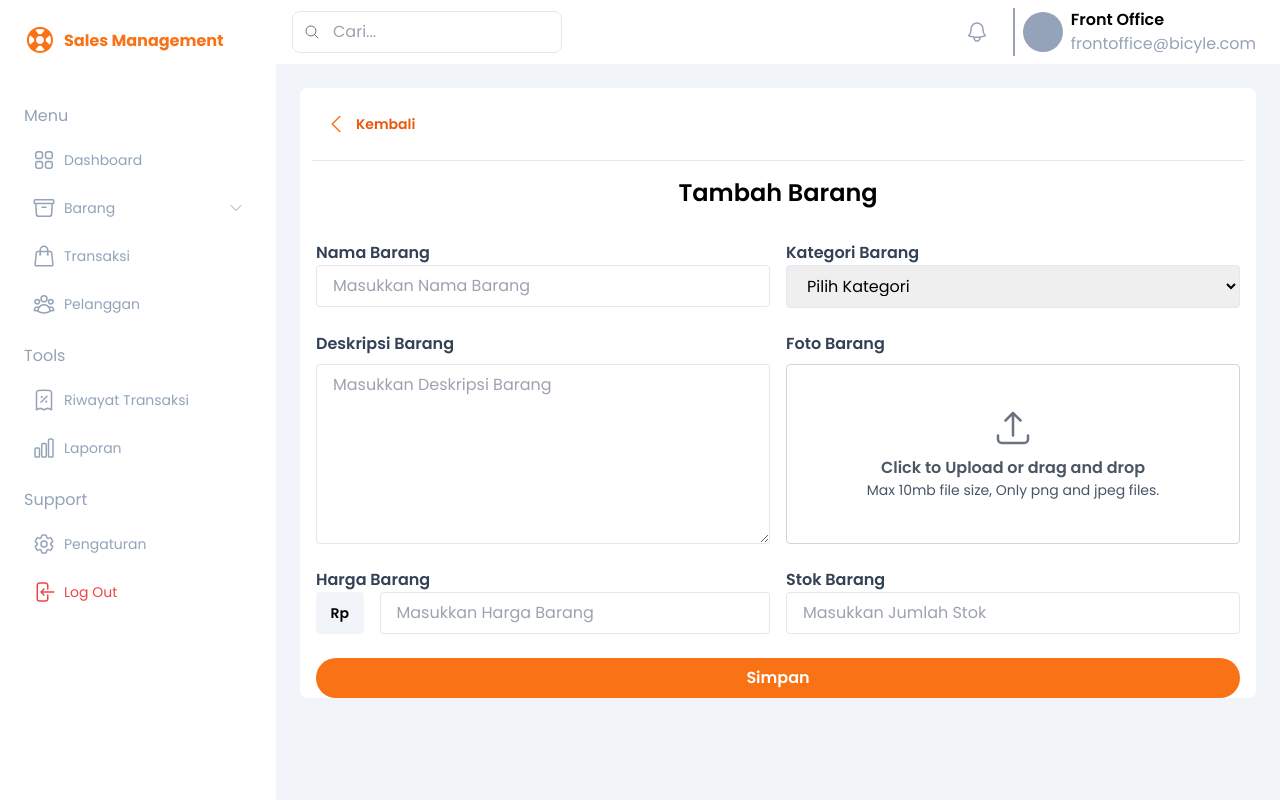
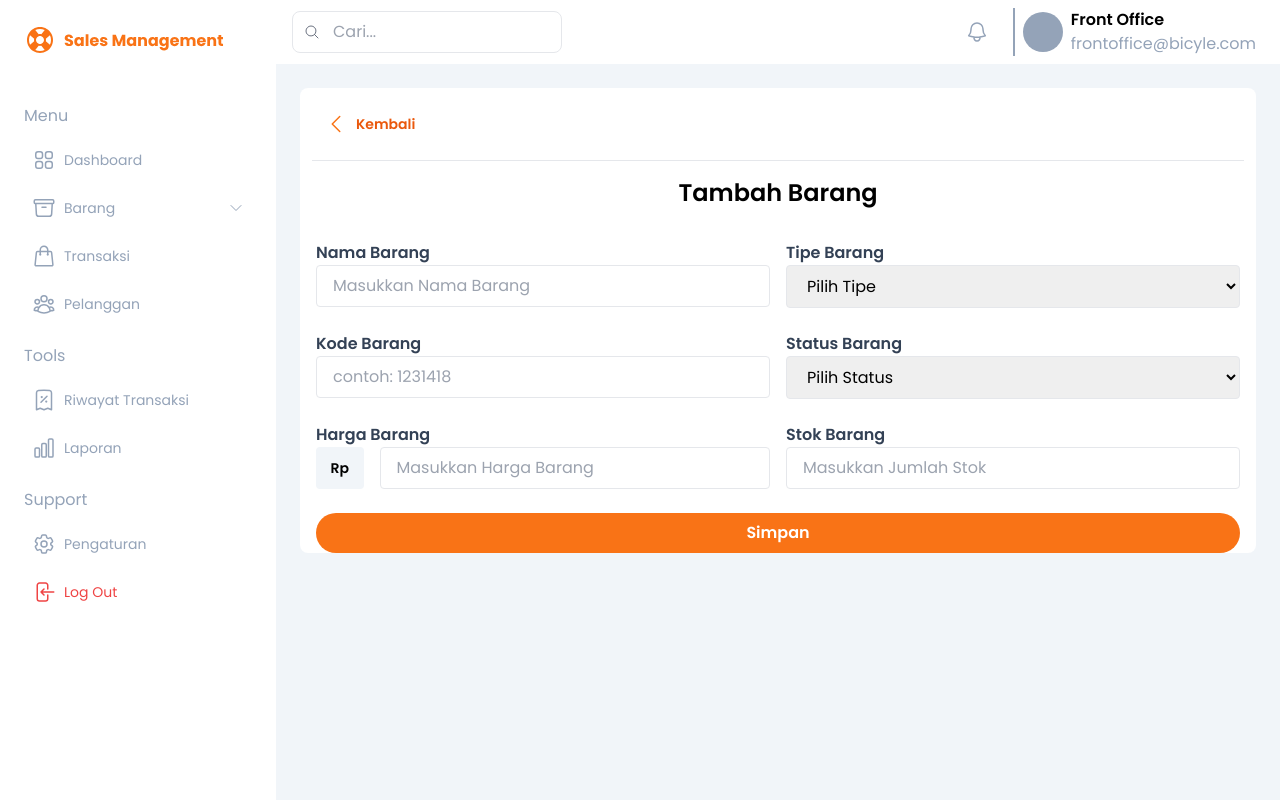
Before and after one commit to wahyusetiadi/FE_TransaksiSepeda, a React (Vite) app: page /barang/tambah-barang in a window 1280 px wide. Built offline with nearby package versions, Linux system fonts and the light colour scheme.

Commit message:
integration, refactor: integration getAllProduct and createProduct, refactor code into form AddItems

```diff
--- a/package.json
+++ b/package.json
@@ -5,7 +5,7 @@
   "type": "module",
   "scripts": {
     "dev": "vite",
-    "start": "vite",
+    "start": "vite --port 4400",
     "build": "vite build",
     "lint": "eslint .",
     "preview": "vite preview"
--- a/src/api/api.js
+++ b/src/api/api.js
@@ -2,6 +2,7 @@ import axios from 'axios';
 
 // Menentukan path relatif menuju file data.json yang ada di folder public
 const API_URL = '/data.json';
+const BASE_URL = import.meta.env.VITE_BASE_URL;
 
 // Fungsi untuk mendapatkan data login (users)
 export const login = async (username, password) => {
@@ -31,6 +32,36 @@ export const getBarang = async () => {
   } catch (error) {
     console.error("Error fetching barang data: ", error);
     throw error;
+  }
+};
+
+export const getAllProducts = async () =>{
+  try {
+    const response = await axios.get(`${BASE_URL}/products/get-all`);
+    return response.data.data;
+  } catch (error) {
+    console.error("Error fetching products data:", error);
+    throw  error;
+  }
+};
+
+export const createProducts = async (productData) => {
+  try {
+    const response = await axios.post(`${BASE_URL}/products/create`, productData, {
+      headers: {
+        'Content-Type': 'application/json',  // Pastikan header Content-Type sudah benar
+      },
+    });
+
+    // Response dari API
+    if (response.status === 200) {
+      return response.data;  // Data dari response berhasil
+    } else {
+      throw new Error('Produk gagal dibuat');
+    }
+  } catch (error) {
+    // Tangani error jika terjadi
+    throw new Error(error.response?.data?.meta?.message || error.message || 'Terjadi kesalahan');
   }
 };
 
--- a/src/components/organisms/TableData/index.jsx
+++ b/src/components/organisms/TableData/index.jsx
@@ -278,7 +278,6 @@ export const TableData = ({
                                   <PlusIcon className="size-3" />
                                   Tambah
                                 </button>
-
                               </>
                             )}
                           </div>
@@ -309,9 +308,11 @@ export const TableData = ({
                                 ? "bg-red-600"
                                 : item[col] === "Selesai" ||
                                   item[col] === "Sukses" ||
-                                  item[col] === "Tersedia"
+                                  item[col] === "Tersedia" ||
+                                  item[col] === "Available"
                                 ? "bg-green-600"
-                                : item[col] === "Non-Active"
+                                : item[col] === "Non-Active" ||
+                                  item[col] === "Discontinued"
                                 ? "bg-orange-500"
                                 : item[col] === "Gagal"
                                 ? "bg-red-600"
--- a/src/pages/items/AddItems/index.jsx
+++ b/src/pages/items/AddItems/index.jsx
@@ -2,10 +2,21 @@ import React, { useState } from "react";
 import { ContentLayout } from "../../../components/organisms/ContentLayout";
 import { ButtonIcon } from "../../../components/molecules/ButtonIcon";
 import { ArrowUpTrayIcon, ChevronLeftIcon } from "@heroicons/react/24/outline";
+import { createProducts } from "../../../api/api";
 
 export const AddItems = () => {
   const [fileName, setFileName] = useState("");
   const [isDragOver, setIsDragOver] = useState(false);
+  const [productCode, setProductCOde] = useState("");
+  const [name, setName] = useState("");
+  const [type, setType] = useState("");
+  const [price, setPrice] = useState("");
+  const [stock, setStock] = useState("");
+  const [status, setStatus] = useState("");  // Tambahkan state untuk status
+  const [message, setMessage] = useState("");
+
+  const productTypes = ["SPAREPART", "ELECTRONICS", "FURNITURE", "CLOTHING"];
+  const productStatus = ['Tersedia', 'Stock Habis', 'Discontinued'];
 
   const handleFileChange = (event) => {
     const file = event.target.files[0];
@@ -34,6 +45,29 @@ export const AddItems = () => {
     }
   };
 
+  const handleSubmit = async (event) => {
+    event.preventDefault();
+
+    // Pastikan semua field sudah terisi dengan data yang benar
+    const productData = {
+      product_code: productCode,
+      name: name,  // Pastikan 'name' sudah ada dan terisi
+      type: type,
+      price: parseFloat(price),
+      stock: parseInt(stock),
+      status: status,  // Status sudah diperbarui dengan benar
+      isDeleted: false,
+    };
+
+    try {
+      const result = await createProducts(productData);
+      setMessage(`Produk Berhasil dibuat: ${result.data.name}`);
+    } catch (error) {
+      setMessage(`Error: ${error.message}`);
+    }
+  };
+
+
   return (
     <div>
       <ContentLayout>
@@ -43,7 +77,7 @@ export const AddItems = () => {
             title="Kembali"
             titleColor="text-orange-600 font-semibold text-base"
             showArrow={false}
-            linkTo='/barang'
+            linkTo="/barang"
           />
         </div>
         <hr className="mx-3" />
@@ -52,7 +86,7 @@ export const AddItems = () => {
           <h1 className="text-2xl font-bold">Tambah Barang</h1>
         </div>
         <div className="px-4 mt-8">
-          <form action="">
+          <form action="" onSubmit={handleSubmit}>
             <div className="flex gap-4">
               <div className="w-full flex flex-col">
                 <label
@@ -63,6 +97,8 @@ export const AddItems = () => {
                 </label>
                 <input
                   type="text"
+                  value={name}
+                  onChange={(e) => setName(e.target.value)} // Ensure value is updated
                   className="w-full px-4 py-2 border rounded"
                   placeholder="Masukkan Nama Barang"
                 />
@@ -73,14 +109,21 @@ export const AddItems = () => {
                   htmlFor="Kategori Barang"
                   className="text-base font-bold text-slate-700"
                 >
-                  Kategori Barang
+                  Tipe Barang
                 </label>
                 <select
-                  name=""
-                  id=""
+                  value={type}
+                  onChange={(e) => setType(e.target.value)} // Ensure value is updated
                   className="w-full px-4 py-2 border rounded"
                 >
-                  <option value="Pilih Kategori">Pilih Kategori</option>
+                  <option value="" disabled>
+                    Pilih Tipe
+                  </option>
+                  {productTypes.map((option, index) => (
+                    <option key={index} value={option}>
+                      {option}
+                    </option>
+                  ))}
                 </select>
               </div>
             </div>
@@ -91,58 +134,38 @@ export const AddItems = () => {
                   htmlFor="Deskripsi Barang"
                   className="text-base font-bold text-slate-700"
                 >
-                  Deskripsi Barang
+                  Kode Barang
                 </label>
-                <textarea
-                  name=""
-                  id=""
-                  className="w-full h-[180px] px-4 py-2 border rounded mt-2"
-                  placeholder="Masukkan Deskripsi Barang"
+                <input
+                  type="text"
+                  value={productCode}
+                  onChange={(e) => setProductCOde(e.target.value)} // Ensure value is updated
+                  className="w-full px-4 py-2 border rounded"
+                  placeholder="contoh: 1231418"
                 />
               </div>
+
               <div className="w-full flex flex-col">
                 <label
-                  htmlFor="Foto Barang"
+                  htmlFor="Status Barang"
                   className="text-base font-bold text-slate-700"
                 >
-                  Foto Barang
+                  Status Barang
                 </label>
-                <div
-                  className={`w-full h-[180px] flex justify-center items-center border ${
-                    isDragOver
-                      ? "border-blue-500 bg-gray-100"
-                      : "border-gray-300"
-                  } rounded mt-2`}
-                  onDragOver={handleDragOver}
-                  onDragLeave={handleDragLeave}
-                  onDrop={handleDrop}
+                <select
+                  value={status}
+                  onChange={(e) => setStatus(e.target.value)} // Use setStatus to update the status
+                  className="w-full px-4 py-2 border rounded"
                 >
-                  <input
-                    type="file"
-                    id="file-upload"
-                    accept="image/*"
-                    className="hidden"
-                    onChange={handleFileChange}
-                  />
-                  <label
-                    htmlFor="file-upload"
-                    className="flex flex-col justify-center items-center text-gray-600 cursor-pointer"
-                  >
-                    <ArrowUpTrayIcon className="h-10 w-10 text-gray-500 mb-2" />
-                    <span className="text-base font-bold">
-                      Click to Upload or drag and drop
-                    </span>
-                    <span className="text-sm text-slate-600">
-                      Max 10mb file size, Only png and jpeg files.
-                    </span>
-                  </label>
-                </div>
-                {fileName && (
-                  <div className="mt-2 text-gray-600 text-sm">
-                    <span>File terpilih: </span>
-                    <strong>{fileName}</strong>
-                  </div>
-                )}
+                  <option value="" disabled>
+                    Pilih Status
+                  </option>
+                  {productStatus.map((option, index) => (
+                    <option key={index} value={option}>
+                      {option}
+                    </option>
+                  ))}
+                </select>
               </div>
             </div>
 
@@ -160,6 +183,8 @@ export const AddItems = () => {
                   </div>
                   <input
                     type="text"
+                    value={price}
+                    onChange={(e) => setPrice(e.target.value)} // Ensure value is updated
                     className="w-full px-4 py-2 border rounded"
                     placeholder="Masukkan Harga Barang"
                   />
@@ -175,13 +200,18 @@ export const AddItems = () => {
                 </label>
                 <input
                   type="text"
+                  value={stock}
+                  onChange={(e) => setStock(e.target.value)} // Ensure value is updated
                   className="w-full px-4 py-2 border rounded"
                   placeholder="Masukkan Jumlah Stok"
                 />
               </div>
             </div>
+
             <div className="w-full mt-6">
-                <button className="w-full px-4 py-2 text-center bg-orange-500 hover:bg-orange-600 rounded-full text-white font-semibold">Simpan</button>
+              <button className="w-full px-4 py-2 text-center bg-orange-500 hover:bg-orange-600 rounded-full text-white font-semibold">
+                Simpan
+              </button>
             </div>
           </form>
         </div>
--- a/src/pages/items/index.jsx
+++ b/src/pages/items/index.jsx
@@ -8,7 +8,7 @@ import { ButtonIcon } from "../../components/molecules/ButtonIcon";
 import { ContentLayout } from "../../components/organisms/ContentLayout";
 import { SearchSet } from "../../components/organisms/SearchSet";
 import { TableData } from "../../components/organisms/TableData";
-import { getBarang } from "../../api/api";
+import { getAllProducts, getBarang } from "../../api/api";
 import { useNavigate } from "react-router-dom";
 
 export const ItemsPage = () => {
@@ -25,7 +25,7 @@ export const ItemsPage = () => {
   useEffect(() => {
     const fetchDataBarang = async () => {
       try {
-        const data = await getBarang();
+        const data = await getAllProducts();
         setBarang(data);
       } catch (error) {
         console.error("Error fetching barang data:", error);
```
Also changed, not shown: 2 other files (tests, documents, lock files or other folders).
